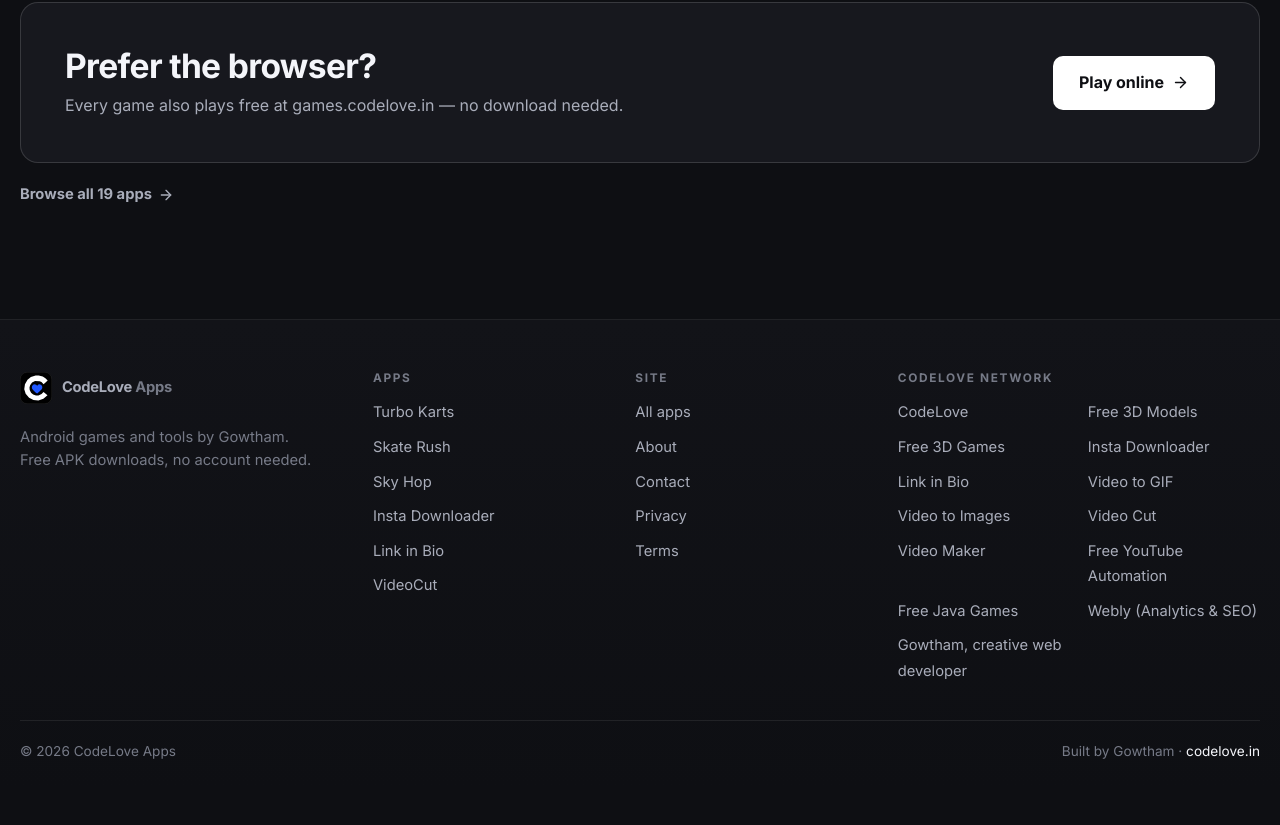
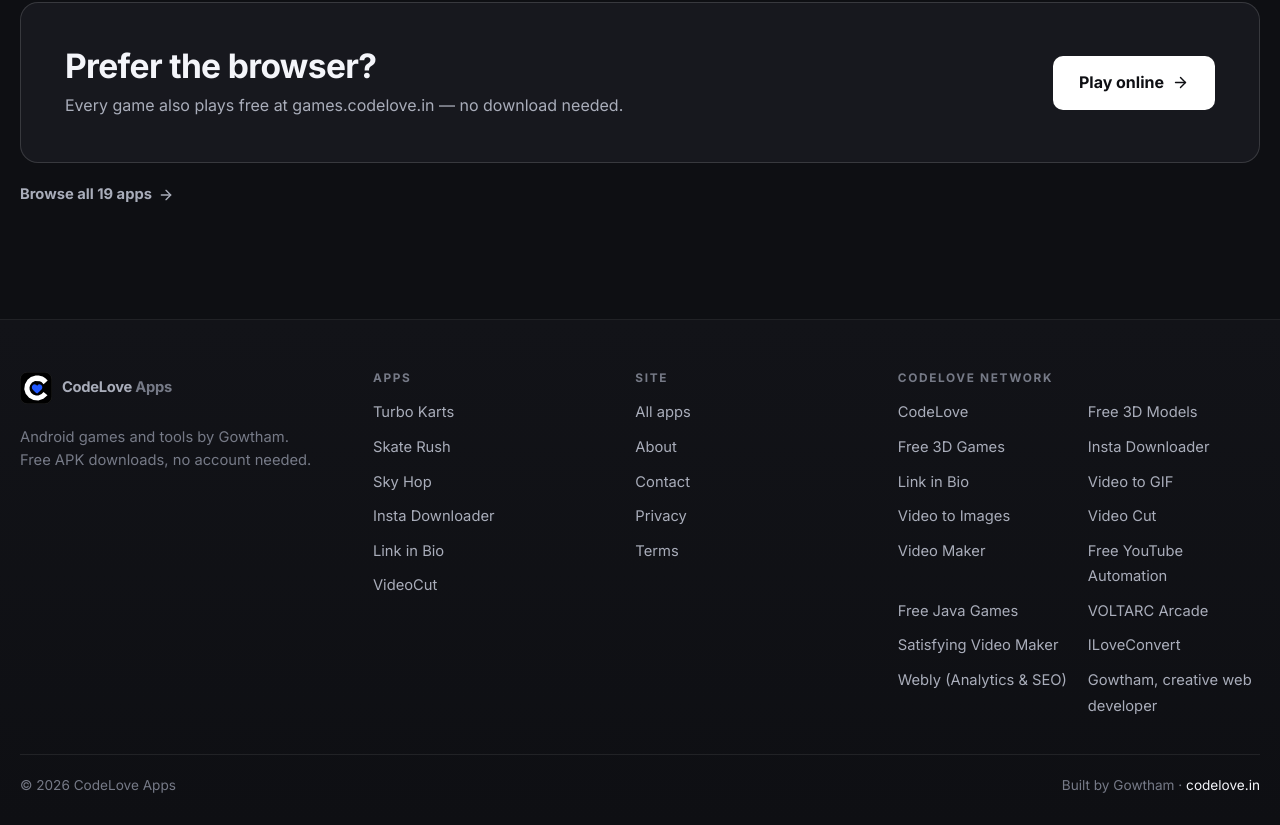
Before and after one commit to Gowtham-Raj-Dev/apps-codelove, a Next.js app: page / in a window 1280 px wide. Shown: the part 3889-4714 px from the top of the page. Before the commit the page ends 4679 px from the top, so only its background shows below. Built offline with nearby package versions, Linux system fonts and the light colour scheme.

Commit message:
Add VOLTARC, Satisfying Video Maker, and ILoveConvert links

```diff
--- a/src/data/site.js
+++ b/src/data/site.js
@@ -54,6 +54,9 @@ export const networkLinks = [
   { label: "Video Maker", href: "https://videomaker.codelove.in" },
   { label: "Free YouTube Automation", href: "https://utubeflow.codelove.in" },
   { label: "Free Java Games", href: "https://javaplay.codelove.in" },
+  { label: "VOLTARC Arcade", href: "https://voltarc.codelove.in" },
+  { label: "Satisfying Video Maker", href: "https://satisfying-video-maker.codelove.in" },
+  { label: "ILoveConvert", href: "https://iloveconvert.codelove.in" },
   { label: "Webly (Analytics & SEO)", href: "https://webly.codelove.in" },
   { label: "Gowtham, creative web developer", href: "https://gowtham.codelove.in" },
 ];
```
